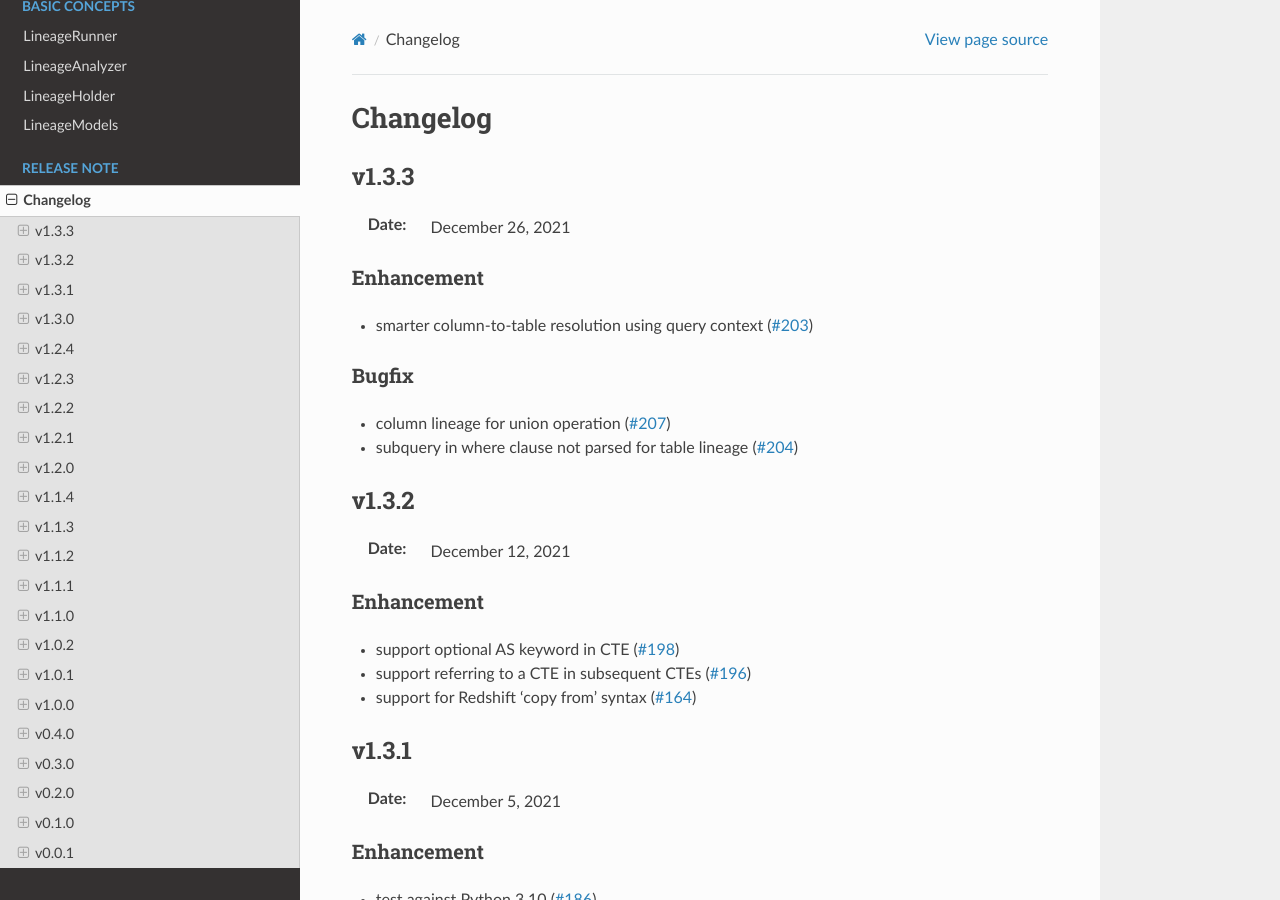
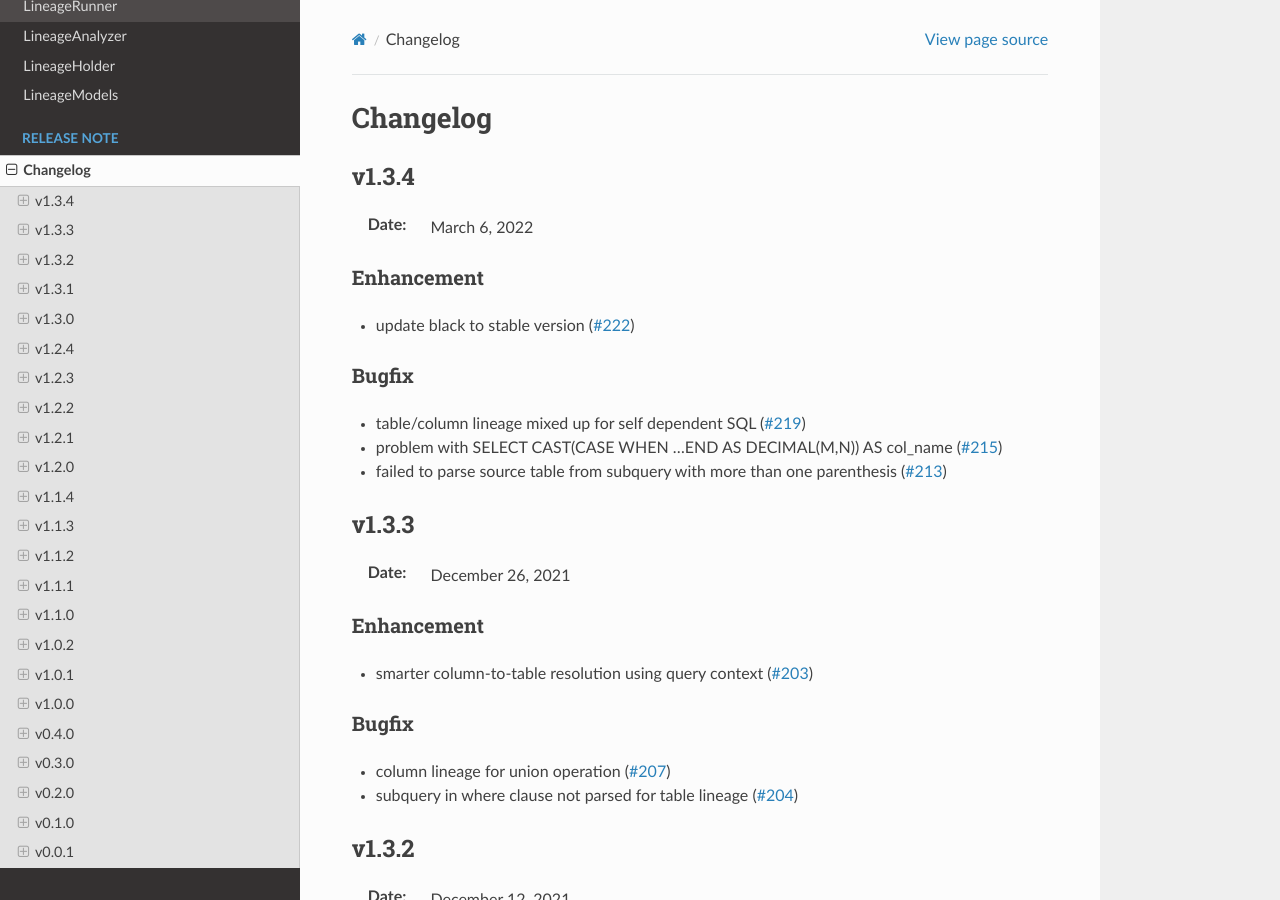
Before and after one commit to reata/sqllineage, a Sphinx documentation site: the page built from docs/release_note/changelog.rst, in a window 1280 px wide and 900 px high. Built offline with Sphinx 7.4.7 and the Read the Docs theme 2.0.0, drawn with Linux system fonts in a browser that asks for light colours.

Commit message:
chore: bump version to 1.3.4

```diff
--- a/docs/release_note/changelog.rst
+++ b/docs/release_note/changelog.rst
@@ -1,6 +1,20 @@
 *********
 Changelog
 *********
+
+v1.3.4
+======
+:Date: March 6, 2022
+
+Enhancement
+-------------
+* update black to stable version (`#222 <https://github.com/reata/sqllineage/issues/222>`_)
+
+Bugfix
+-------------
+* table/column lineage mixed up for self dependent SQL (`#219 <https://github.com/reata/sqllineage/issues/219>`_)
+* problem with SELECT CAST(CASE WHEN ...END AS DECIMAL(M,N)) AS col_name (`#215 <https://github.com/reata/sqllineage/issues/215>`_)
+* failed to parse source table from subquery with more than one parenthesis (`#213 <https://github.com/reata/sqllineage/issues/213>`_)
 
 v1.3.3
 ======
--- a/sqllineage/__init__.py
+++ b/sqllineage/__init__.py
@@ -29,7 +29,7 @@
 _monkey_patch()
 
 NAME = "sqllineage"
-VERSION = "1.3.3"
+VERSION = "1.3.4"
 DEFAULT_LOGGING = {
     "version": 1,
     "disable_existing_loggers": False,
```
Also changed, not shown: 2 other files.
